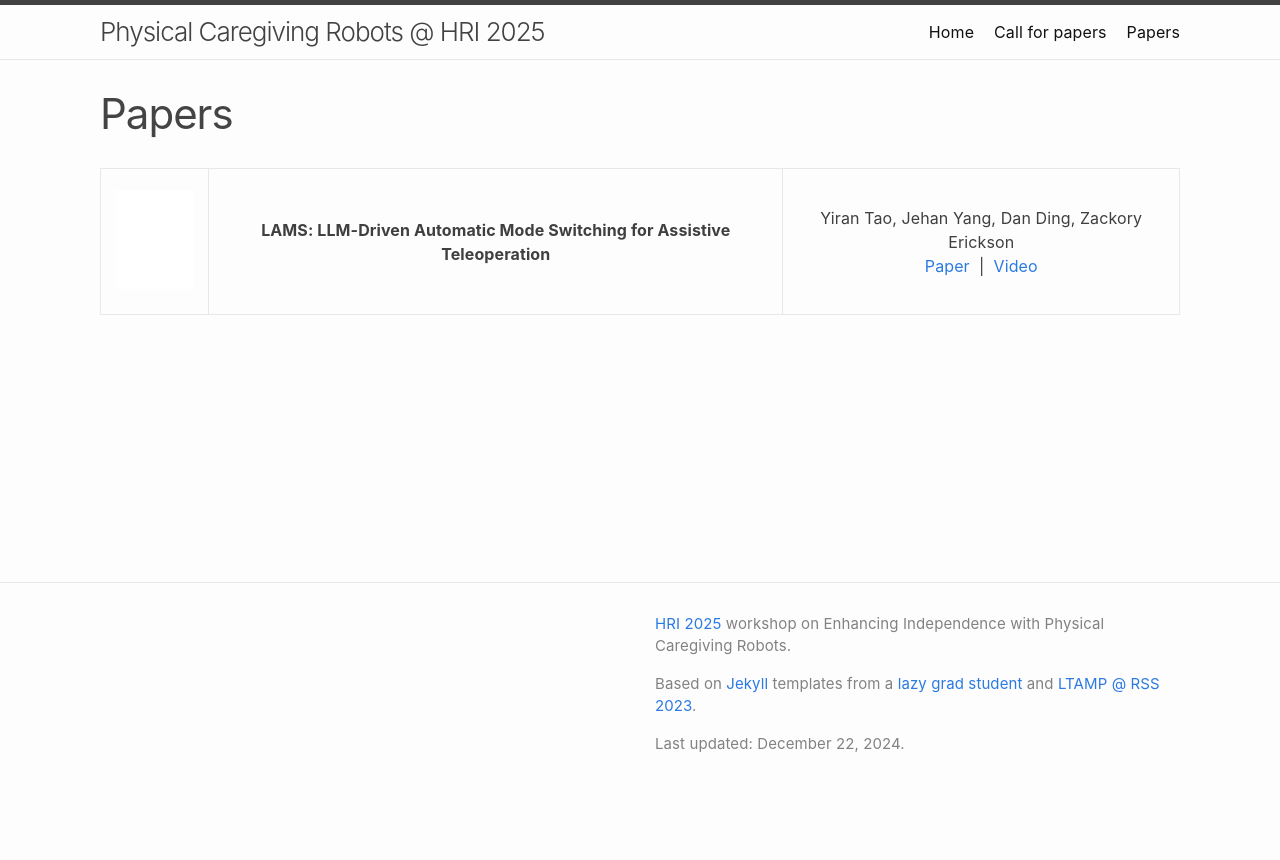
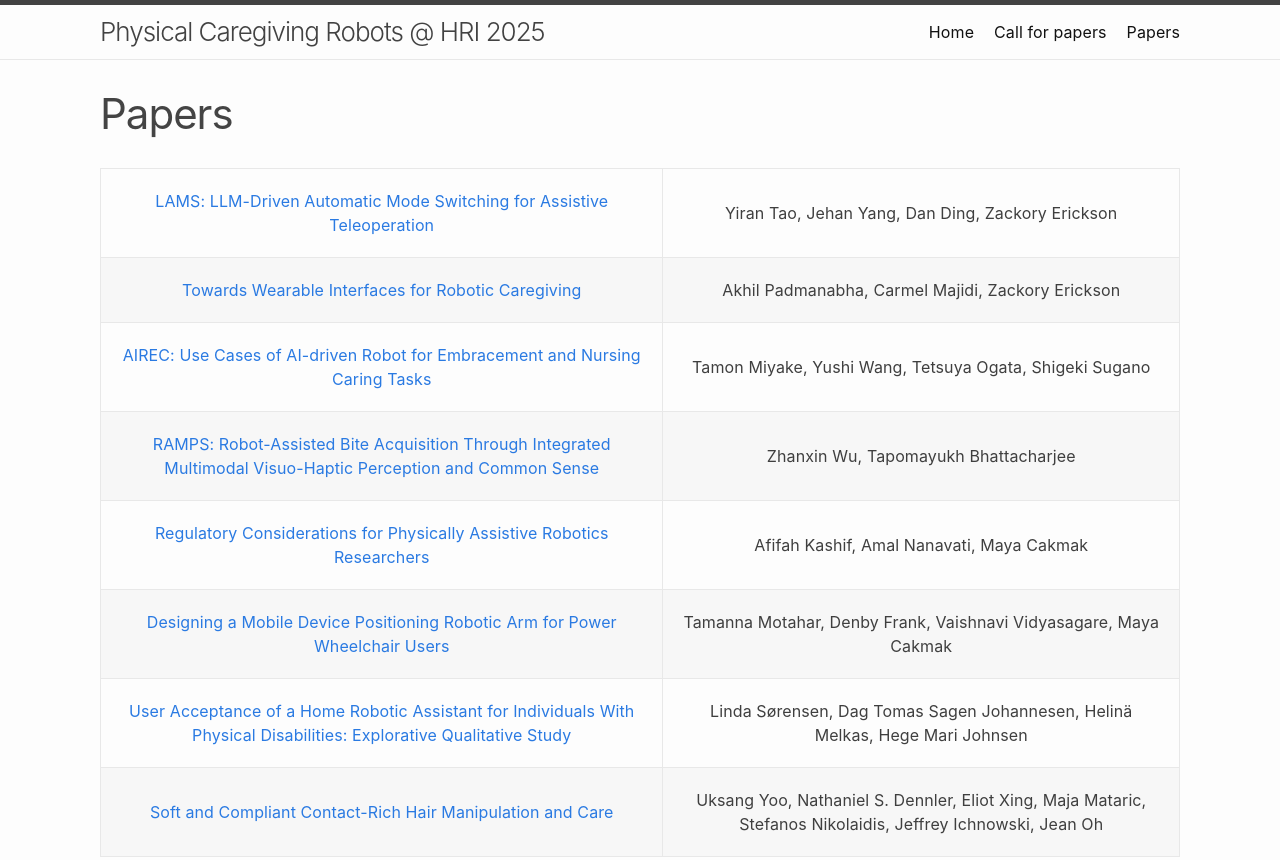
Before and after one commit to caregivingrobots/caregivingrobots.github.io, a plain HTML site: page papers/index.html in a window 1280 px wide. Shown: the top 860 px of the page. Before the commit the page ends 800 px from the top, so only its background shows below. Drawn offline with Linux system fonts and the light colour scheme.

Commit message:
updated papers

```diff
--- a/papers/index.html
+++ b/papers/index.html
@@ -44,33 +44,102 @@
 
   <div class = "post-content">
 	  <table>
-
 		    <tr>
 		        <td>
-		            <div class="people-name text-center">
-		                <p align="center">
-                    <a target="_blank" href="https://caregivingrobots.github.io/assets/pdf/Posters/white.pdf">
-                      <img class="paper-pic" src="https://caregivingrobots.github.io/assets/img/Posters/white.jpeg" target="_blank">
-                    </a>
-		                </p>
-		            </div>
-		        </td>
-		        <td align="center">
 		        	<div class="people-name text-center">
-			        	<b>LAMS: LLM-Driven Automatic Mode Switching for Assistive Teleoperation</b>
+                <a href="https://caregivingrobots.github.io/assets/pdf/papers/1.pdf" target="_blank">LAMS: LLM-Driven Automatic Mode Switching for Assistive Teleoperation</a>
 		        	</div>
 		        </td>
 		        <td>
 		            <div class="people-name text-center">
-		            	<!-- Author list -->
 		            	Yiran Tao, Jehan Yang, Dan Ding, Zackory Erickson
-                  <br>
-                  <a href="https://caregivingrobots.github.io/assets/pdf/papers/1.pdf" target="_blank">Paper</a>
-                  &nbsp;|&nbsp;
-                  <a href="https://caregivingrobots.github.io/assets/pdf/papers/1.pdf" target="_blank">Video</a>
-		            </div>
+                </div>
 		        </td>
 		    </tr>
+		    <tr>
+          <td>
+            <div class="people-name text-center">
+              <a href="https://caregivingrobots.github.io/assets/pdf/papers/2.pdf" target="_blank">Towards Wearable Interfaces for Robotic Caregiving</a>
+            </div>
+          </td>
+          <td>
+              <div class="people-name text-center">
+                Akhil Padmanabha, Carmel Majidi, Zackory Erickson
+              </div>
+          </td>
+        </tr>
+		    <tr>
+          <td>
+            <div class="people-name text-center">
+              <a href="https://caregivingrobots.github.io/assets/pdf/papers/3.pdf" target="_blank">AIREC: Use Cases of AI-driven Robot for Embracement and Nursing Caring Tasks</a>
+            </div>
+          </td>
+          <td>
+              <div class="people-name text-center">
+                Tamon Miyake, Yushi Wang, Tetsuya Ogata, Shigeki Sugano
+              </div>
+          </td>
+        </tr>
+		    <tr>
+          <td>
+            <div class="people-name text-center">
+              <a href="https://caregivingrobots.github.io/assets/pdf/papers/4.pdf" target="_blank">RAMPS: Robot-Assisted Bite Acquisition Through Integrated Multimodal Visuo-Haptic Perception and Common Sense</a>
+            </div>
+          </td>
+          <td>
+              <div class="people-name text-center">
+                Zhanxin Wu, Tapomayukh Bhattacharjee
+              </div>
+          </td>
+        </tr>
+		    <tr>
+          <td>
+            <div class="people-name text-center">
+              <a href="https://caregivingrobots.github.io/assets/pdf/papers/5.pdf" target="_blank">Regulatory Considerations for Physically Assistive Robotics Researchers</a>
+            </div>
+          </td>
+          <td>
+              <div class="people-name text-center">
+                Afifah Kashif, Amal Nanavati, Maya Cakmak
+              </div>
+          </td>
+      </tr>
+      <tr>
+        <td>
+          <div class="people-name text-center">
+            <a href="https://caregivingrobots.github.io/assets/pdf/papers/6.pdf" target="_blank">Designing a Mobile Device Positioning Robotic Arm for Power Wheelchair Users</a>
+          </div>
+        </td>
+        <td>
+            <div class="people-name text-center">
+              Tamanna Motahar, Denby Frank, Vaishnavi Vidyasagare, Maya Cakmak
+            </div>
+        </td>
+      </tr>
+      <tr>
+        <td>
+          <div class="people-name text-center">
+            <a href="https://caregivingrobots.github.io/assets/pdf/papers/7.pdf" target="_blank">User Acceptance of a Home Robotic Assistant for Individuals With Physical Disabilities: Explorative Qualitative Study</a>
+          </div>
+        </td>
+        <td>
+            <div class="people-name text-center">
+              Linda Sørensen, Dag Tomas Sagen Johannesen, Helinä Melkas, Hege Mari Johnsen
+            </div>
+        </td>
+      </tr>
+      <tr>
+        <td>
+          <div class="people-name text-center">
+            <a href="https://caregivingrobots.github.io/assets/pdf/papers/8.pdf" target="_blank">Soft and Compliant Contact-Rich Hair Manipulation and Care</a>
+          </div>
+        </td>
+        <td>
+            <div class="people-name text-center">
+              Uksang Yoo, Nathaniel S. Dennler, Eliot Xing, Maja Mataric, Stefanos Nikolaidis, Jeffrey Ichnowski, Jean Oh
+            </div>
+        </td>
+      </tr>
 	  </table>
   </div>
 
```
Also changed, not shown: 10 other files.
